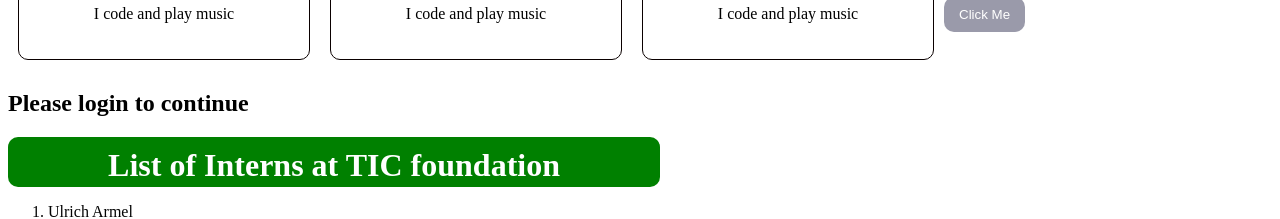
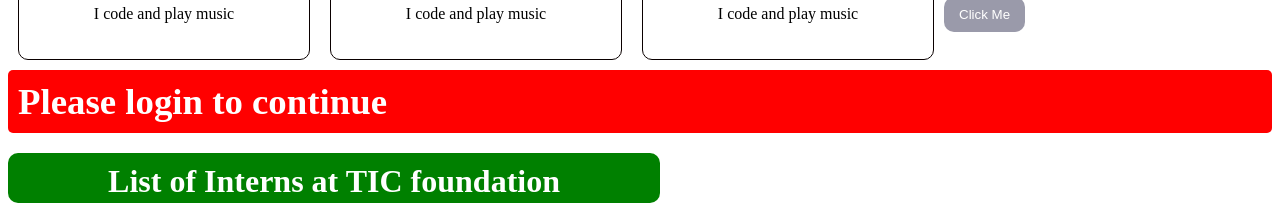
Before and after one commit to Ulricharmel001/Learning_Js_Geyek_Ulrich-_Armel, a React (Vite) app in the folder React/react-app/: page / in a window 1280 px wide. Shown: the part 365-584 px from the top of the page. Built offline with nearby package versions, Linux system fonts and the light colour scheme.

Commit message:
made use of conditional rendering in  Welcome.jsx file with the funtion that takes props

```diff
--- a/React/react-app/src/Welcome.jsx
+++ b/React/react-app/src/Welcome.jsx
@@ -1,12 +1,26 @@
+import propTypes from "prop-types";
+
 function Welcome(props){
 //     if (props.isLogedin ){
 //         return <h2>Welcome {props.username}</h2>
 //     }
 //     else{return <h2>Please login to continue</h2>}
-// }
+const welcome =  <h2 className="welcome">Welcome {props.username}</h2>
+const please =  <h2 className="please">Please login to continue</h2>
 
-return(props.isLogedin ?  <h2>Welcome {props.username}</h2> :
-                     <h2>Please login to continue</h2>);
+
+
+return(props.isLogedin ? welcome : please );
 }
 
 export default Welcome
+Welcome.prototype ={
+    username : propTypes.string,
+    isLogedin : propTypes.bool
+
+
+}
+Welcome.defaultProps ={
+    isLogedin : false,
+    username: "Guest"
+}
--- a/React/react-app/src/index.css
+++ b/React/react-app/src/index.css
@@ -72,3 +72,25 @@
 .student-div p{
   margin: 0;
 }
+
+
+
+
+.welcome{
+  color: white;
+  background: blue;
+  font-size: 2.3em;
+  padding: 10px;
+  border-radius: 5px;
+  margin: 0;
+
+}
+.please{
+ color: white;
+  background: red;
+  font-size: 2.3em;
+  padding: 10px;
+  border-radius: 5px;
+  margin: 0;
+  margin-bottom: 20px;
+}
```
